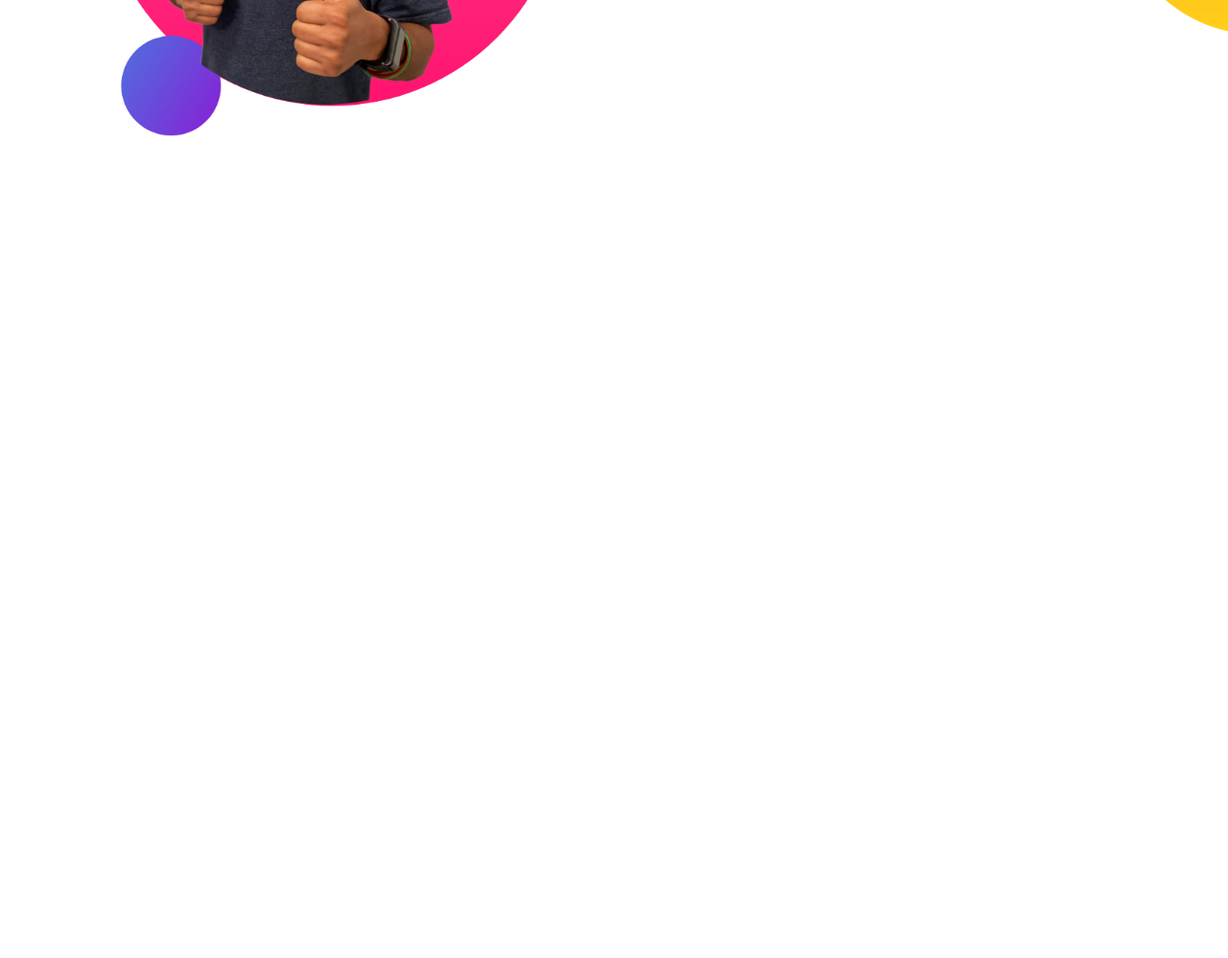
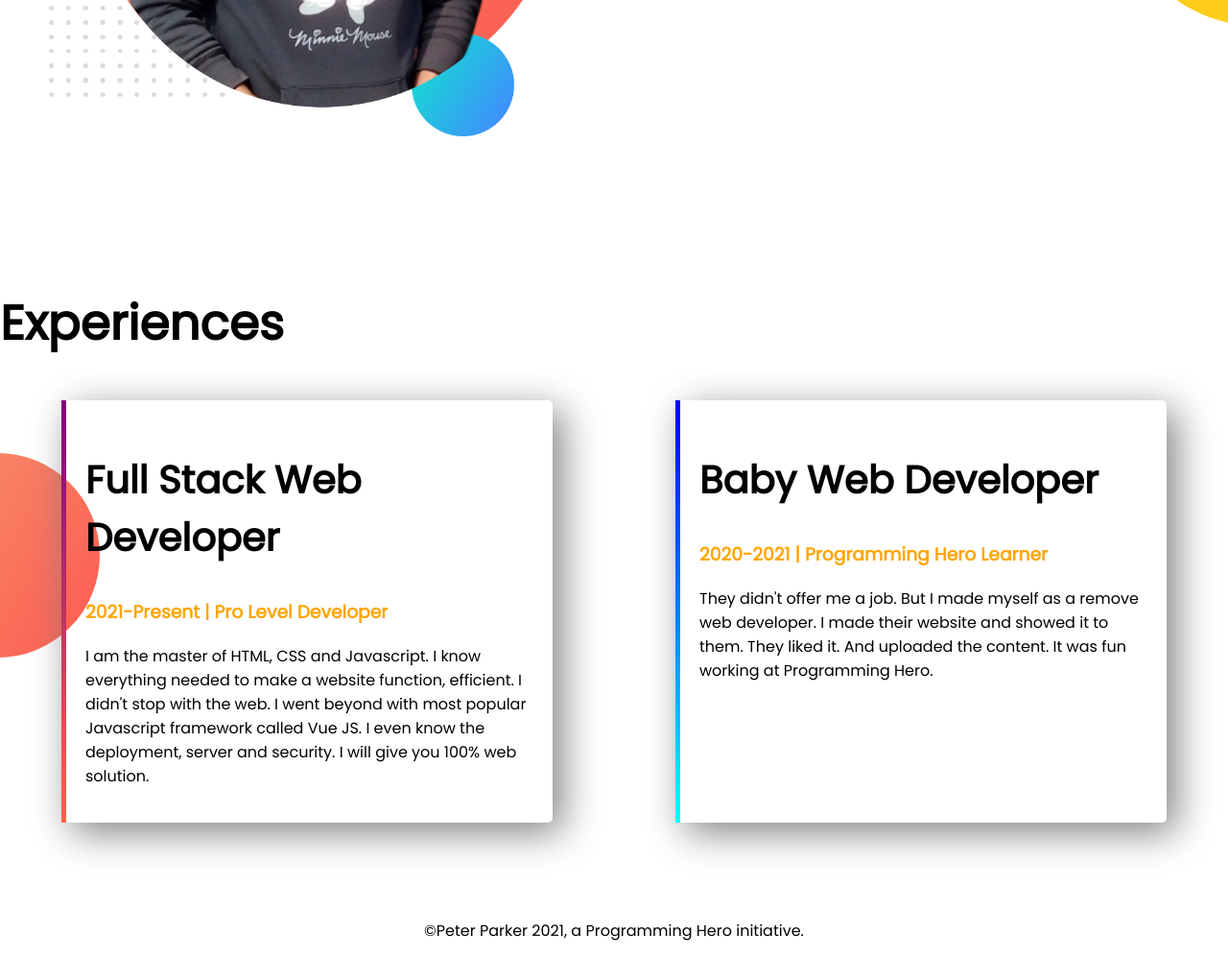
Before and after one commit to Shorif4321/developer-portfolio, a plain HTML site: page index.html in a window 1280 px wide. Shown: the part 1169-2167 px from the top of the page at 96% size. Before the commit the page ends 1469 px from the top, so only its background shows below. Drawn offline with Linux system fonts and the light colour scheme.

Commit message:
add footer and imagae

```diff
--- a/index.html
+++ b/index.html
@@ -13,7 +13,7 @@
 </head>
 
 <body>
-    <section class="bannar">
+    <section class="bannar flex-contaier">
         <div class="half-width">
             <h1>Welcome to <br>
                 <span class="deo">ALi Shorif</span> world!
@@ -25,13 +25,13 @@
                     Me</a>
         </div>
         <div class="half-width">
-            <img src="images/ali.png" alt="">
+            <img src="images/ali2.png" alt="">
         </div>
     </section>
 
-    <section class="bannar2">
+    <section class="bannar2 flex-contaier">
         <div class="half-width">
-            <img src="images/jhankar2.png" alt="">
+            <img src="images/ali.png" alt="">
         </div>
 
         <div class="half-width">
@@ -42,6 +42,32 @@
             <a class="button" target="_blank" href="">DOWNLOAD RESUME</a>
         </div>
     </section>
+
+    <section class="experience-area">
+        <div>
+            <h1>Experiences</h1>
+            <div class="flex-contaier">
+                <div id="full-stack" class="Expitem">
+                    <h2>Full Stack Web Developer</h2>
+                    <h3 class="deo">2021-Present | Pro Level Developer</h3>
+                    <p>I am the master of HTML, CSS and Javascript. I know everything needed to make a website function,
+                        efficient. I didn't stop with the web. I went beyond with most popular Javascript framework
+                        called Vue JS. I even know the deployment, server and security. I will give you 100% web
+                        solution.</p>
+                </div>
+                <div id="baby-web" class="Expitem">
+                    <h2>Baby Web Developer</h2>
+                    <h3 class="deo">2020-2021 | Programming Hero Learner</h3>
+                    <p>They didn't offer me a job. But I made myself as a remove web developer. I made their website and
+                        showed it to them. They liked it. And uploaded the content. It was fun working at Programming
+                        Hero.</p>
+                </div>
+            </div>
+        </div>
+    </section>
+    <footer>
+        <p> &copy;Peter Parker 2021, a Programming Hero initiative.</p>
+    </footer>
 </body>
 
 </html>
--- a/style.css
+++ b/style.css
@@ -5,10 +5,13 @@ body{
 h1{
     font-size: 50px;
 }
+h2{
+    font-size: 40px;
+}
 .deo{
     color: orange;
 }
-section{
+.flex-contaier{
     display: flex;
     margin-bottom: 100px;
 }
@@ -36,3 +39,30 @@ section{
  background-repeat: no-repeat;
  background-position: right;
 }
+.experience-area{
+    background-image: url(images/exp-bg.png);
+    background-repeat: no-repeat;
+    background-position: left;
+}
+.Expitem{
+    width: 40%;
+    margin-left: 5%;
+    margin-right: 5%;
+    padding: 20px;
+    border-radius: 5px;
+    box-shadow: 10px 10px 40px gray;
+
+}
+#full-stack{
+    border-left: 5px solid;
+    border-image: linear-gradient(purple, tomato);
+    border-image-slice: 1;
+}
+#baby-web{
+    border-left: 5px solid;
+    border-image: linear-gradient(blue,cyan);
+    border-image-slice: 1;
+}
+footer p {
+    text-align: center;
+}
```
Also changed, not shown: ali/121426977_349992286225777_6228568277090316913_o (2).jpg (deleted), ali/126621767_381251003099905_7415052625720468362_o.jpg (deleted), ali/173821015_461522438406094_8909034138410780070_n-removebg-preview.png (deleted), ali/72977264_148556129702728_7378010802365661184_o.jpg (deleted), ali/FB_IMG_1615010870876-removebg-preview.png (deleted), ali/FB_IMG_1615010870876.jpg (deleted), ali/FB_IMG_1615010910501.jpg (deleted), ali/FB_IMG_1615010927891.jpg (deleted), ali/aliw.png (deleted), images/ali2.png (added), images/jhankar.png (deleted), images/jhankar2.png (deleted), images/my-bg2.png (deleted).
